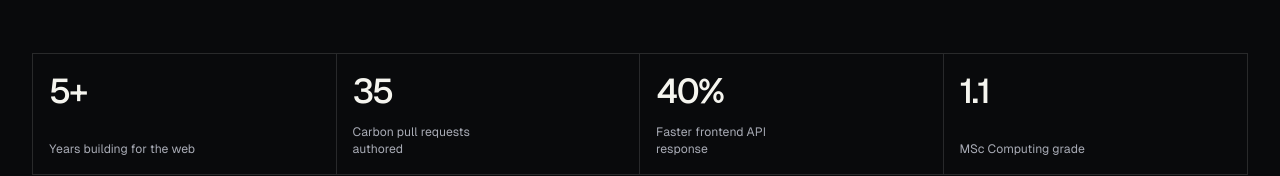
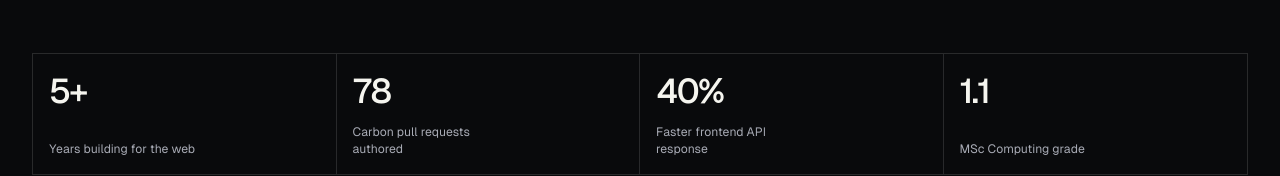
Before and after one commit to Subhom1/portfolio-simplified, a Next.js app: page / in a window 1280 px wide. Shown: the part 762-938 px from the top of the page. Built offline with nearby package versions, Linux system fonts and the light colour scheme; no server answers.

Commit message:
feat: integrate GitHub API for Carbon pull request statistics and display in portfolio

```diff
--- /dev/null
+++ b/src/app/api/github/pulls/route.ts
@@ -0,0 +1,110 @@
+import { NextResponse } from "next/server";
+
+const GITHUB_API_URL = "https://api.github.com/search/issues";
+const GITHUB_USERNAME = "Subhom1";
+const GITHUB_REPOSITORY = "carbon-design-system/carbon";
+const REFRESH_INTERVAL_SECONDS = 300;
+const RECENT_PULL_REQUEST_COUNT = 6;
+
+type GitHubLabel = {
+  name?: string;
+};
+
+type GitHubSearchItem = {
+  created_at: string;
+  html_url: string;
+  labels: GitHubLabel[];
+  number: number;
+  pull_request?: {
+    merged_at: string | null;
+  };
+  state: "open" | "closed";
+  title: string;
+  updated_at: string;
+};
+
+type GitHubSearchResponse = {
+  incomplete_results: boolean;
+  items: GitHubSearchItem[];
+  total_count: number;
+};
+
+const githubHeaders = {
+  Accept: "application/vnd.github+json",
+  "X-GitHub-Api-Version": "2022-11-28",
+  ...(process.env.GITHUB_TOKEN
+    ? { Authorization: `Bearer ${process.env.GITHUB_TOKEN}` }
+    : {}),
+};
+
+function createSearchUrl(query: string, perPage: number) {
+  const url = new URL(GITHUB_API_URL);
+  url.searchParams.set("q", query);
+  url.searchParams.set("sort", "created");
+  url.searchParams.set("order", "desc");
+  url.searchParams.set("per_page", String(perPage));
+  return url;
+}
+
+async function searchPullRequests(query: string, perPage: number) {
+  const response = await fetch(createSearchUrl(query, perPage), {
+    headers: githubHeaders,
+    next: { revalidate: REFRESH_INTERVAL_SECONDS },
+  });
+
+  if (!response.ok) {
+    throw new Error(`GitHub search failed with status ${response.status}`);
+  }
+
+  return (await response.json()) as GitHubSearchResponse;
+}
+
+export async function GET() {
+  const baseQuery = `repo:${GITHUB_REPOSITORY} is:pr author:${GITHUB_USERNAME}`;
+
+  try {
+    const [recent, open, merged] = await Promise.all([
+      searchPullRequests(baseQuery, RECENT_PULL_REQUEST_COUNT),
+      searchPullRequests(`${baseQuery} is:open`, 1),
+      searchPullRequests(`${baseQuery} is:merged`, 1),
+    ]);
+
+    return NextResponse.json(
+      {
+        stats: {
+          authored: recent.total_count,
+          merged: merged.total_count,
+          open: open.total_count,
+        },
+        pullRequests: recent.items.map((pullRequest) => ({
+          createdAt: pullRequest.created_at,
+          href: pullRequest.html_url,
+          labels: pullRequest.labels
+            .map((label) => label.name)
+            .filter((label): label is string => Boolean(label))
+            .slice(0, 2),
+          number: pullRequest.number,
+          state: pullRequest.pull_request?.merged_at
+            ? "merged"
+            : pullRequest.state,
+          title: pullRequest.title,
+          updatedAt: pullRequest.updated_at,
+        })),
+        updatedAt: new Date().toISOString(),
+      },
+      {
+        headers: {
+          "Cache-Control":
+            "public, s-maxage=300, stale-while-revalidate=3600",
+        },
+      },
+    );
+  } catch (error) {
+    console.error("Unable to load Carbon pull requests from GitHub", error);
+
+    return NextResponse.json(
+      { error: "GitHub pull requests are temporarily unavailable." },
+      { status: 502 },
+    );
+  }
+}
--- a/src/app/page.tsx
+++ b/src/app/page.tsx
@@ -77,7 +77,7 @@ const experiences = [
     summary:
       "Contributing production fixes, accessibility improvements, tests, and component enhancements to IBM’s enterprise design system while leading full-stack delivery for client products.",
     highlights: [
-      "35 authored Carbon pull requests spanning React, Web Components, Sass, testing, and WCAG.",
+      "Authored Carbon pull requests spanning React, Web Components, Sass, testing, and WCAG.",
       "Leading Essence Isle with Next.js, TypeScript, NestJS, Supabase, reusable UI patterns, and scalable APIs.",
     ],
   },
@@ -163,32 +163,108 @@ const projects = [
   },
 ];
 
-const carbonPullRequests = [
+type CarbonPullRequest = {
+  createdAt: string;
+  href: string;
+  labels: string[];
+  number: number;
+  state: "open" | "closed" | "merged";
+  title: string;
+  updatedAt: string;
+};
+
+type CarbonPullRequestData = {
+  pullRequests: CarbonPullRequest[];
+  stats: {
+    authored: number;
+    merged: number;
+    open: number;
+  };
+  updatedAt: string;
+};
+
+const fallbackCarbonPullRequests: CarbonPullRequest[] = [
   {
-    number: "#22465",
-    title: "Connected radio helper text to its fieldset",
-    area: "Accessibility · Web Components",
-    href: "https://github.com/carbon-design-system/carbon/pull/22465",
+    createdAt: "2026-08-02T10:45:41Z",
+    number: 22865,
+    title: "fix(NumberInput): add Storybook controls",
+    labels: [],
+    href: "https://github.com/carbon-design-system/carbon/pull/22865",
+    state: "open",
+    updatedAt: "2026-08-02T11:00:12Z",
   },
   {
-    number: "#22488",
-    title: "Added accessible labels to notification status icons",
-    area: "Accessibility · React",
-    href: "https://github.com/carbon-design-system/carbon/pull/22488",
+    createdAt: "2026-08-02T10:26:18Z",
+    number: 22864,
+    title: "fix(Notifications): add Storybook controls",
+    labels: [],
+    href: "https://github.com/carbon-design-system/carbon/pull/22864",
+    state: "open",
+    updatedAt: "2026-08-02T10:42:24Z",
   },
   {
-    number: "#22474",
-    title: "Simplified pagination DOM references with Lit decorators",
-    area: "Architecture · Web Components",
-    href: "https://github.com/carbon-design-system/carbon/pull/22474",
+    createdAt: "2026-08-02T01:48:17Z",
+    number: 22863,
+    title: "fix(MenuButton): add Storybook controls",
+    labels: [],
+    href: "https://github.com/carbon-design-system/carbon/pull/22863",
+    state: "open",
+    updatedAt: "2026-08-02T02:06:53Z",
   },
   {
-    number: "#21145",
-    title: "Corrected multi-select sizing across component hosts",
-    area: "UI quality · Sass",
-    href: "https://github.com/carbon-design-system/carbon/pull/21145",
+    createdAt: "2026-08-02T01:22:44Z",
+    number: 22862,
+    title: "fix(Loading): add Storybook controls",
+    labels: [],
+    href: "https://github.com/carbon-design-system/carbon/pull/22862",
+    state: "open",
+    updatedAt: "2026-08-02T01:37:48Z",
+  },
+  {
+    createdAt: "2026-08-02T01:19:32Z",
+    number: 22861,
+    title: "fix(Layer): add Storybook controls",
+    labels: [],
+    href: "https://github.com/carbon-design-system/carbon/pull/22861",
+    state: "open",
+    updatedAt: "2026-08-02T01:34:39Z",
+  },
+  {
+    createdAt: "2026-08-02T01:09:14Z",
+    number: 22860,
+    title: "fix(IdPrefix): add Storybook controls",
+    labels: [],
+    href: "https://github.com/carbon-design-system/carbon/pull/22860",
+    state: "open",
+    updatedAt: "2026-08-02T01:24:31Z",
   },
 ];
+
+const fallbackCarbonData: CarbonPullRequestData = {
+  pullRequests: fallbackCarbonPullRequests,
+  stats: {
+    authored: 78,
+    merged: 27,
+    open: 48,
+  },
+  updatedAt: "2026-08-03T11:23:26Z",
+};
+
+const formatDate = (date: string) =>
+  new Intl.DateTimeFormat("en-IE", {
+    day: "numeric",
+    month: "short",
+    year: "numeric",
+  }).format(new Date(date));
+
+const formatDateTime = (date: string) =>
+  new Intl.DateTimeFormat("en-IE", {
+    day: "numeric",
+    hour: "2-digit",
+    minute: "2-digit",
+    month: "short",
+    year: "numeric",
+  }).format(new Date(date));
 
 const skillGroups = [
   {
@@ -237,10 +313,50 @@ const personSchema = {
 export default function Home() {
   const [theme, setTheme] = useState<"dark" | "light">("dark");
   const [menuOpen, setMenuOpen] = useState(false);
+  const [carbonData, setCarbonData] =
+    useState<CarbonPullRequestData>(fallbackCarbonData);
+  const [githubStatus, setGithubStatus] = useState<
+    "loading" | "live" | "unavailable"
+  >("loading");
 
   useEffect(() => {
     const activeTheme = document.documentElement.dataset.theme;
     setTheme(activeTheme === "light" ? "light" : "dark");
+  }, []);
+
+  useEffect(() => {
+    let active = true;
+
+    const loadCarbonPullRequests = async () => {
+      try {
+        const response = await fetch("/api/github/pulls");
+
+        if (!response.ok) {
+          throw new Error(`GitHub API route returned ${response.status}`);
+        }
+
+        const data = (await response.json()) as CarbonPullRequestData;
+
+        if (active) {
+          setCarbonData(data);
+          setGithubStatus("live");
+        }
+      } catch (error) {
+        console.error("Unable to refresh Carbon pull requests", error);
+
+        if (active) {
+          setGithubStatus("unavailable");
+        }
+      }
+    };
+
+    loadCarbonPullRequests();
+    const refreshTimer = window.setInterval(loadCarbonPullRequests, 300_000);
+
+    return () => {
+      active = false;
+      window.clearInterval(refreshTimer);
+    };
   }, []);
 
   const toggleTheme = () => {
@@ -375,7 +491,7 @@ export default function Home() {
               <span>Years building for the web</span>
             </div>
             <div>
-              <strong>35</strong>
+              <strong>{carbonData.stats.authored}</strong>
               <span>Carbon pull requests authored</span>
             </div>
             <div>
@@ -452,21 +568,21 @@ export default function Home() {
 
             <div className="carbon-stats" aria-label="Carbon contribution statistics">
               <div>
-                <strong>35</strong>
+                <strong>{carbonData.stats.authored}</strong>
                 <span>Authored</span>
               </div>
               <div>
-                <strong>13</strong>
+                <strong>{carbonData.stats.merged}</strong>
                 <span>Merged</span>
               </div>
               <div>
-                <strong>21</strong>
+                <strong>{carbonData.stats.open}</strong>
                 <span>Open</span>
               </div>
             </div>
 
             <div className="pr-list">
-              {carbonPullRequests.map((pullRequest) => (
+              {carbonData.pullRequests.map((pullRequest) => (
                 <a
                   className="pr-card"
                   href={pullRequest.href}
@@ -474,16 +590,31 @@ export default function Home() {
                   rel="noreferrer"
                   target="_blank"
                 >
-                  <span className="pr-number">{pullRequest.number}</span>
+                  <span className="pr-number">#{pullRequest.number}</span>
                   <span className="pr-copy">
                     <strong>{pullRequest.title}</strong>
-                    <small>{pullRequest.area}</small>
+                    <small>
+                      <span className={`pr-state pr-state-${pullRequest.state}`}>
+                        {pullRequest.state}
+                      </span>
+                      {pullRequest.labels.length > 0 && (
+                        <span>{pullRequest.labels.join(" · ")}</span>
+                      )}
+                      <span>Updated {formatDate(pullRequest.updatedAt)}</span>
+                    </small>
                   </span>
                   <ArrowUpRight />
                 </a>
               ))}
             </div>
-            <p className="snapshot-note">Public GitHub snapshot · 16 July 2026</p>
+            <p aria-live="polite" className={`snapshot-note snapshot-${githubStatus}`}>
+              <span aria-hidden="true" className="github-status-dot" />
+              {githubStatus === "loading" && "Connecting to GitHub…"}
+              {githubStatus === "live" &&
+                `Live GitHub data · refreshed ${formatDateTime(carbonData.updatedAt)}`}
+              {githubStatus === "unavailable" &&
+                `GitHub unavailable · showing the ${formatDate(carbonData.updatedAt)} snapshot`}
+            </p>
           </div>
         </section>
 
```
Also changed, not shown: src/app/globals.scss (+62 -0 lines), 1 other file (tests, documents, lock files or other folders).
